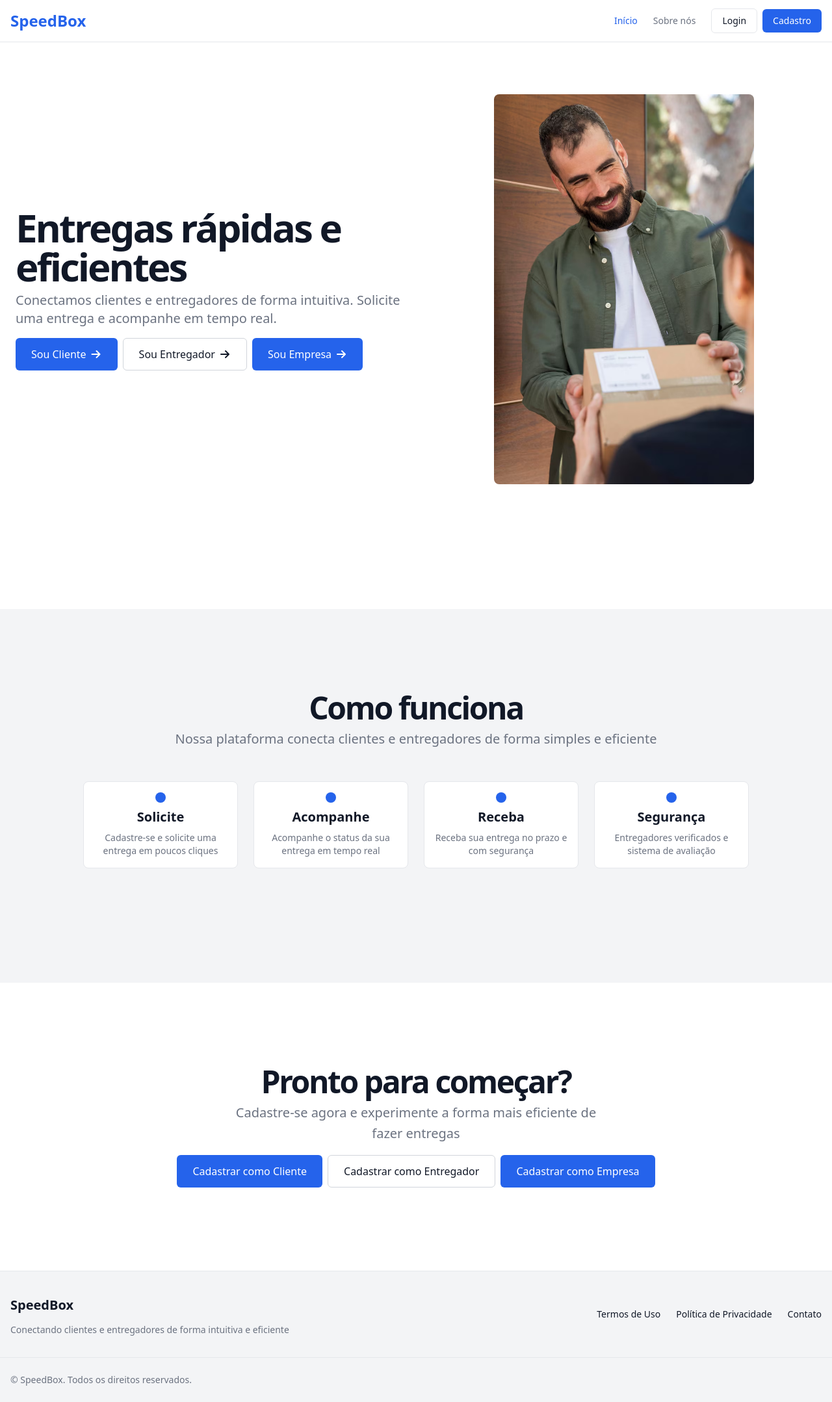
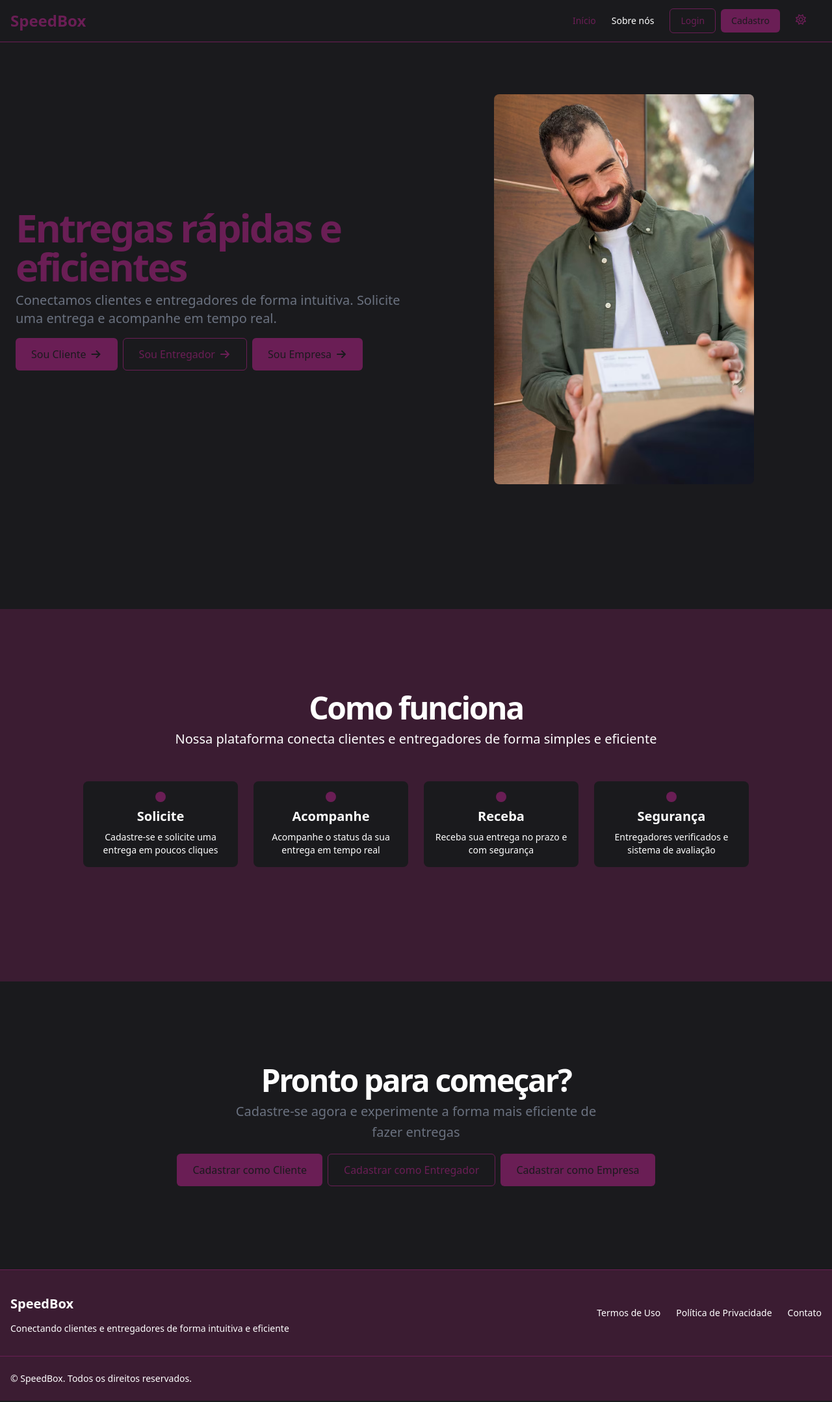
Before and after one commit to visaoo/speedbox, a FastAPI app: page / in a window 1280 px wide. Shown: the whole page at 65% size. Run offline with FastAPI, Linux system fonts and the light colour scheme; some libraries are stand-ins or nearby versions.

Commit message:
feat: add darkmode functionality and formater page

```diff
--- a/api/templates/index.html
+++ b/api/templates/index.html
@@ -1,87 +1,139 @@
 <!DOCTYPE html>
 <html lang="pt-br" class="scroll-smooth">
-
   <head>
-  <meta charset="UTF-8">
-  <meta name="viewport" content="width=device-width, initial-scale=1.0">
+    <meta charset="UTF-8" />
+    <meta name="viewport" content="width=device-width, initial-scale=1.0" />
     <title>SpeedBox</title>
+    <link rel="stylesheet" href="../static/style.css" />
     <!-- Link para o CDN do Tailwind CSS -->
-  <link rel='stylesheet' href='https://cdnjs.cloudflare.com/ajax/libs/font-awesome/6.7.2/css/all.min.css'
-    integrity='sha512-Evv84Mr4kqVGRNSgIGL/F/aIDqQb7xQ2vcrdIwxfjThSH8CSR7PBEakCr51Ck+w+/U6swU2Im1vVX0SVk9ABhg=='
-    crossorigin='anonymous' />
+    <link
+      rel="stylesheet"
+      href="https://cdnjs.cloudflare.com/ajax/libs/font-awesome/6.7.2/css/all.min.css"
+      integrity="sha512-Evv84Mr4kqVGRNSgIGL/F/aIDqQb7xQ2vcrdIwxfjThSH8CSR7PBEakCr51Ck+w+/U6swU2Im1vVX0SVk9ABhg=="
+      crossorigin="anonymous"
+    />
     <script src="https://cdn.tailwindcss.com"></script>
   </head>
-<body class="bg-white text-gray-900 min-h-screen flex flex-col">
+  <body class="min-h-screen flex flex-col">
     <!-- Header/Navbar -->
-  <header class="sticky top-0 z-50 w-full border-b bg-white/95 backdrop-blur">
-    <nav class="mx-auto flex h-16 items-center justify-between px-4">
+    <header class="sticky top-0 z-50 w-full border-b backdrop-blur">
+      <div class="mx-auto flex h-16 items-center justify-between px-4">
         <div class="logo">
-        <a href="/" class="text-2xl font-bold text-blue-600">SpeedBox</a>
+          <a href="/" class="text-2xl font-bold">SpeedBox</a>
         </div>
         <div class="link">
           <nav class="hidden md:flex items-center gap-6">
-          <a href="#hero" class="text-sm font-medium text-blue-600">Início</a>
-          <a href="#sobre" class="text-sm font-medium text-gray-500 hover:text-blue-600">Sobre nós</a>
+            <a href="#hero" class="hero text-sm font-medium">Início</a>
+            <a href="#sobre" class="about text-sm font-medium">Sobre nós</a>
             <div class="flex items-center gap-2">
-            <a href="/login" class="px-4 py-2 text-sm font-medium border rounded-md hover:bg-gray-100">Login</a>
-            <a href="/register"
-              class="px-4 py-2 text-sm font-medium bg-blue-600 text-white rounded-md hover:bg-blue-700">Cadastro</a>
+              <a
+                href="/login"
+                class="login px-4 py-2 text-sm font-medium border rounded-md"
+                >Login</a
+              >
+              <a
+                href="/register"
+                class="register px-4 py-2 text-sm font-medium rounded-md"
+                >Cadastro</a
+              >
+
+              <div id="darkmode" class="p-4">
+                <i
+                  id="sunIcon"
+                  class="fa-regular fa-sun hidden w-6 h-6 cursor-pointer"
+                ></i>
+                <i
+                  id="moonIcon"
+                  class="fa-solid fa-moon w-6 h-6 cursor-pointer"
+                ></i>
+              </div>
             </div>
           </nav>
+        </div>
+      </div>
     </header>
 
     <main class="flex-1">
       <!-- Hero Section -->
-    <section id="hero" class="w-full pt-20 pb-12 md:pt-20 md:pb-24 lg:pt-20 lg:pb-32 xl:pt-20 xl:pb-48">
-
+      <section
+        id="hero"
+        class="w-full pt-20 pb-12 md:pt-20 md:pb-24 lg:pt-20 lg:pb-32 xl:pt-20 xl:pb-48"
+      >
         <div class="container mx-auto px-4 md:px-6">
           <div class="grid gap-6 lg:grid-cols-2 lg:gap-12 xl:grid-cols-2">
             <div class="flex flex-col justify-center space-y-4">
               <div class="space-y-2">
-              <h1 class="text-3xl font-bold tracking-tighter sm:text-4xl md:text-5xl lg:text-6xl">
+                <h1
+                  class="text-3xl font-bold tracking-tighter sm:text-4xl md:text-5xl lg:text-6xl"
+                >
                   Entregas rápidas e eficientes
                 </h1>
                 <p class="max-w-[600px] text-gray-500 md:text-xl">
-                Conectamos clientes e entregadores de forma intuitiva. Solicite uma entrega e acompanhe em tempo
-                real.
+                  Conectamos clientes e entregadores de forma intuitiva.
+                  Solicite uma entrega e acompanhe em tempo real.
                 </p>
               </div>
               <div class="flex flex-col gap-2 min-[400px]:flex-row">
-              <a href="/login"
-                class="inline-flex items-center justify-center px-6 py-3 text-base font-medium text-white bg-blue-600 rounded-md hover:bg-blue-700">
-                Sou Cliente <i class="fa-solid fa-arrow-right ml-2 h-4 w-4"></i>
+                <a
+                  href="/login"
+                  class="btn client inline-flex items-center justify-center px-6 py-3 text-base font-medium rounded-md"
+                >
+                  Sou Cliente
+                  <i class="fa-solid fa-arrow-right ml-2 h-4 w-4"></i>
                 </a>
-              <a href="/login"
-                class="inline-flex items-center justify-center px-6 py-3 text-base font-medium border border-gray-300 rounded-md hover:bg-gray-100">
-                Sou Entregador <i class="fa-solid fa-arrow-right ml-2 h-4 w-4"></i>
+                <a
+                  href="/login"
+                  class="btn delivery inline-flex items-center justify-center px-6 py-3 text-base font-medium border border-gray-300 rounded-md"
+                >
+                  Sou Entregador
+                  <i class="fa-solid fa-arrow-right ml-2 h-4 w-4"></i>
                 </a>
-              <a href="/login"
-                class="inline-flex items-center justify-center px-6 py-3 text-base font-medium text-white bg-blue-600 rounded-md hover:bg-blue-700">
-                Sou Empresa <i class="fa-solid fa-arrow-right ml-2 h-4 w-4"></i>
+                <a
+                  href="/login"
+                  class="btn enterprise inline-flex items-center justify-center px-6 py-3 text-base font-medium rounded-md"
+                >
+                  Sou Empresa
+                  <i class="fa-solid fa-arrow-right ml-2 h-4 w-4"></i>
                 </a>
               </div>
             </div>
             <div class="flex items-center justify-center">
-            <img src="../static/images/delivery.jpeg" alt="Entrega SpeedBox" class="rounded-lg object-cover" width="400"
-              height="400" />
+              <img
+                src="../static/images/delivery.jpeg"
+                alt="Entrega SpeedBox"
+                class="rounded-lg object-cover"
+                width="400"
+                height="400"
+              />
             </div>
           </div>
         </div>
       </section>
-    <!--Como funciona-->
-    <section id="sobre" class="w-full py-12 md:py-24 lg:py-32 bg-gray-100">
+      <!--How it works-->
+      <section id="sobre" class="how-it-works w-full py-12 md:py-24 lg:py-32">
         <div class="container mx-auto px-4 md:px-6">
-        <div class="flex flex-col items-center justify-center space-y-4 text-center">
+          <div
+            class="flex flex-col items-center justify-center space-y-4 text-center"
+          >
             <div class="space-y-2">
-            <h2 class="text-3xl font-bold tracking-tighter sm:text-5xl">Como funciona</h2>
-            <p class="max-w-[900px] text-gray-500 md:text-xl/relaxed lg:text-base/relaxed xl:text-xl/relaxed">
-              Nossa plataforma conecta clientes e entregadores de forma simples e eficiente
+              <h2 class="text-3xl font-bold tracking-tighter sm:text-5xl">
+                Como funciona
+              </h2>
+              <p
+                class="max-w-[900px] md:text-xl/relaxed lg:text-base/relaxed xl:text-xl/relaxed"
+              >
+                Nossa plataforma conecta clientes e entregadores de forma
+                simples e eficiente
               </p>
             </div>
           </div>
-        <div class="mx-auto grid max-w-5xl grid-cols-1 gap-6 py-12 md:grid-cols-2 lg:grid-cols-4">
-          <div class="flex flex-col items-center space-y-2 rounded-lg border bg-white p-4">
-            <div class="rounded-full bg-blue-600 p-2 text-white">
+          <div
+            class="mx-auto grid max-w-5xl grid-cols-1 gap-6 py-12 md:grid-cols-2 lg:grid-cols-4"
+          >
+            <div
+              class="card-info flex flex-col items-center space-y-2 rounded-lg p-4"
+            >
+              <div class="rounded-icon rounded-full bg-blue-600 p-2 text-white">
                 <i data-lucide="package" class="h-6 w-6"></i>
               </div>
               <h3 class="text-xl font-bold">Solicite</h3>
@@ -89,8 +141,10 @@
                 Cadastre-se e solicite uma entrega em poucos cliques
               </p>
             </div>
-          <div class="flex flex-col items-center space-y-2 rounded-lg border bg-white p-4">
-            <div class="rounded-full bg-blue-600 p-2 text-white">
+            <div
+              class="card-info flex flex-col items-center space-y-2 rounded-lg p-4"
+            >
+              <div class="rounded-icon rounded-full bg-blue-600 p-2 text-white">
                 <i data-lucide="map-pin" class="h-6 w-6"></i>
               </div>
               <h3 class="text-xl font-bold">Acompanhe</h3>
@@ -98,8 +152,10 @@
                 Acompanhe o status da sua entrega em tempo real
               </p>
             </div>
-          <div class="flex flex-col items-center space-y-2 rounded-lg border bg-white p-4">
-            <div class="rounded-full bg-blue-600 p-2 text-white">
+            <div
+              class="card-info flex flex-col items-center space-y-2 rounded-lg p-4"
+            >
+              <div class="rounded-icon rounded-full bg-blue-600 p-2 text-white">
                 <i data-lucide="clock" class="h-6 w-6"></i>
               </div>
               <h3 class="text-xl font-bold">Receba</h3>
@@ -107,8 +163,10 @@
                 Receba sua entrega no prazo e com segurança
               </p>
             </div>
-          <div class="flex flex-col items-center space-y-2 rounded-lg border bg-white p-4">
-            <div class="rounded-full bg-blue-600 p-2 text-white">
+            <div
+              class="card-info flex flex-col items-center space-y-2 rounded-lg p-4"
+            >
+              <div class="rounded-icon rounded-full bg-blue-600 p-2 text-white">
                 <i data-lucide="shield" class="h-6 w-6"></i>
               </div>
               <h3 class="text-xl font-bold">Segurança</h3>
@@ -122,26 +180,41 @@
       <!--Cadastre-se-->
       <section class="w-full py-12 md:py-24 lg:py-32">
         <div class="container mx-auto px-4 md:px-6">
-        <div class="flex flex-col items-center justify-center space-y-4 text-center">
+          <div
+            class="flex flex-col items-center justify-center space-y-4 text-center"
+          >
             <div class="space-y-2">
-            <h2 class="text-3xl font-bold tracking-tighter sm:text-4xl md:text-5xl">Pronto para começar?</h2>
-            <p class="max-w-[600px] text-gray-500 md:text-xl/relaxed lg:text-base/relaxed xl:text-xl/relaxed">
-              Cadastre-se agora e experimente a forma mais eficiente de fazer entregas
+              <h2
+                class="text-3xl font-bold tracking-tighter sm:text-4xl md:text-5xl"
+              >
+                Pronto para começar?
+              </h2>
+              <p
+                class="max-w-[600px] text-gray-500 md:text-xl/relaxed lg:text-base/relaxed xl:text-xl/relaxed"
+              >
+                Cadastre-se agora e experimente a forma mais eficiente de fazer
+                entregas
               </p>
             </div>
 
             <!--Botão cadastrar-->
             <div class="flex flex-col gap-2 min-[400px]:flex-row">
-            <a href="/register?tipo=cliente"
-              class="inline-flex items-center justify-center px-6 py-3 text-base font-medium text-white bg-blue-600 rounded-md hover:bg-blue-700">
+              <a
+                href="/register?tipo=cliente"
+                class="btn client inline-flex items-center justify-center px-6 py-3 text-base font-medium text-white rounded-md"
+              >
                 Cadastrar como Cliente
               </a>
-            <a href="/register?tipo=entregador"
-              class="inline-flex items-center justify-center px-6 py-3 text-base font-medium border border-gray-300 rounded-md hover:bg-gray-100">
+              <a
+                href="/register?tipo=entregador"
+                class="btn delivery inline-flex items-center justify-center px-6 py-3 text-base font-medium border rounded-md"
+              >
                 Cadastrar como Entregador
               </a>
-            <a href="/register?tipo=empresa"
-              class="inline-flex items-center justify-center px-6 py-3 text-base font-medium text-white bg-blue-600 rounded-md hover:bg-blue-700">
+              <a
+                href="/register?tipo=empresa"
+                class="btn enterprise inline-flex items-center justify-center px-6 py-3 text-base font-medium text-white rounded-md"
+              >
                 Cadastrar como Empresa
               </a>
             </div>
@@ -150,36 +223,40 @@
       </section>
     </main>
 
-  <footer class="border-t bg-gray-100">
-    <div class="container mx-auto flex flex-col gap-6 py-8 md:flex-row md:items-center px-4">
+    <footer class="border-t">
+      <div
+        class="container mx-auto flex flex-col gap-6 py-8 md:flex-row md:items-center px-4"
+      >
         <div class="flex-1">
-        <div class="flex h-10 items-center space-x-2">
-          <span class="text-xl font-bold">SpeedBox</span>
+          <div class="footer-text flex h-10 items-center space-x-2">
+            <a class="text-xl font-bold">SpeedBox</a>
           </div>
-        <p class="mt-2 text-sm text-gray-500">
+          <p class="footer-text mt-2 text-sm">
             Conectando clientes e entregadores de forma intuitiva e eficiente
           </p>
         </div>
         <div class="flex flex-col md:flex-row gap-4 md:items-center md:gap-6">
-        <a href="#" class="text-sm hover:underline">
+          <a href="#" class="footer-text text-sm hover:underline">
             Termos de Uso
           </a>
-        <a href="#" class="text-sm hover:underline">
+          <a href="#" class="footer-text text-sm hover:underline">
             Política de Privacidade
           </a>
-        <a href="#" class="text-sm hover:underline">
-          Contato
-        </a>
+          <a href="#" class="footer-text text-sm hover:underline"> Contato </a>
         </div>
       </div>
-    <div class="border-t py-6">
-      <div class="container mx-auto flex flex-col items-center justify-between gap-4 md:flex-row px-4">
-        <p class="text-center text-sm text-gray-500 md:text-left">
-          &copy; <span id="current-year"></span> SpeedBox. Todos os direitos reservados.
+      <div class="rights-reserved border-t py-6">
+        <div
+          class="container mx-auto flex flex-col items-center justify-between gap-4 md:flex-row px-4"
+        >
+          <p class="footer-text text-center text-sm md:text-left">
+            &copy; <span id="current-year"></span> SpeedBox. Todos os direitos
+            reservados.
           </p>
         </div>
       </div>
     </footer>
+
+    <script src="../static/scripts/darkmode.js"></script>
   </body>
-
 </html>
```
Also changed, not shown: api/templates/login.html (+69 -35 lines), api/templates/register.html (+74 -62 lines). Lines whose indentation alone changed are shown as unchanged.
